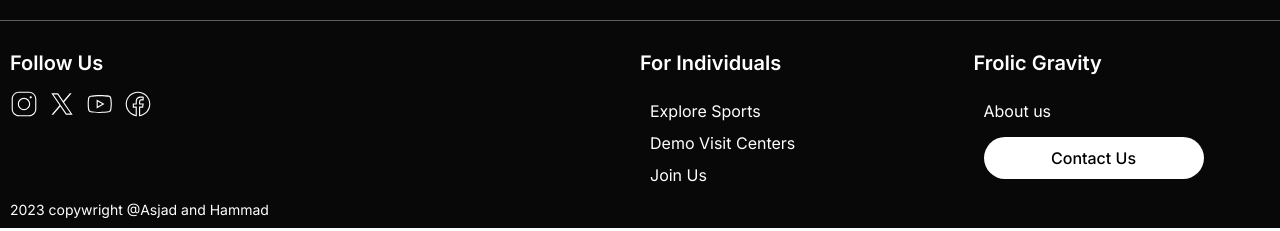
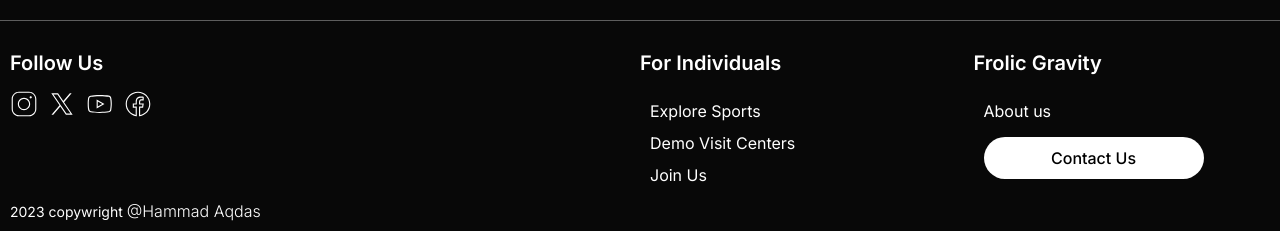
Before and after one commit to hammadAqdas/frolicgravity, a plain HTML site: page index.html in a window 1280 px wide. Shown: the part 4384-4615 px from the top of the page. Drawn offline with Linux system fonts and the light colour scheme.

Commit message:
footer link

```diff
--- a/index.html
+++ b/index.html
@@ -310,7 +310,7 @@
             </div>
           </div>
         </div>
-        <p>2023 copywright @Asjad and Hammad</p>
+        <p>2023 copywright <a href="https://hammad-aqdas.onrender.com/" target="_blank">@Hammad Aqdas</a></p>
       </div>
 
 
```
